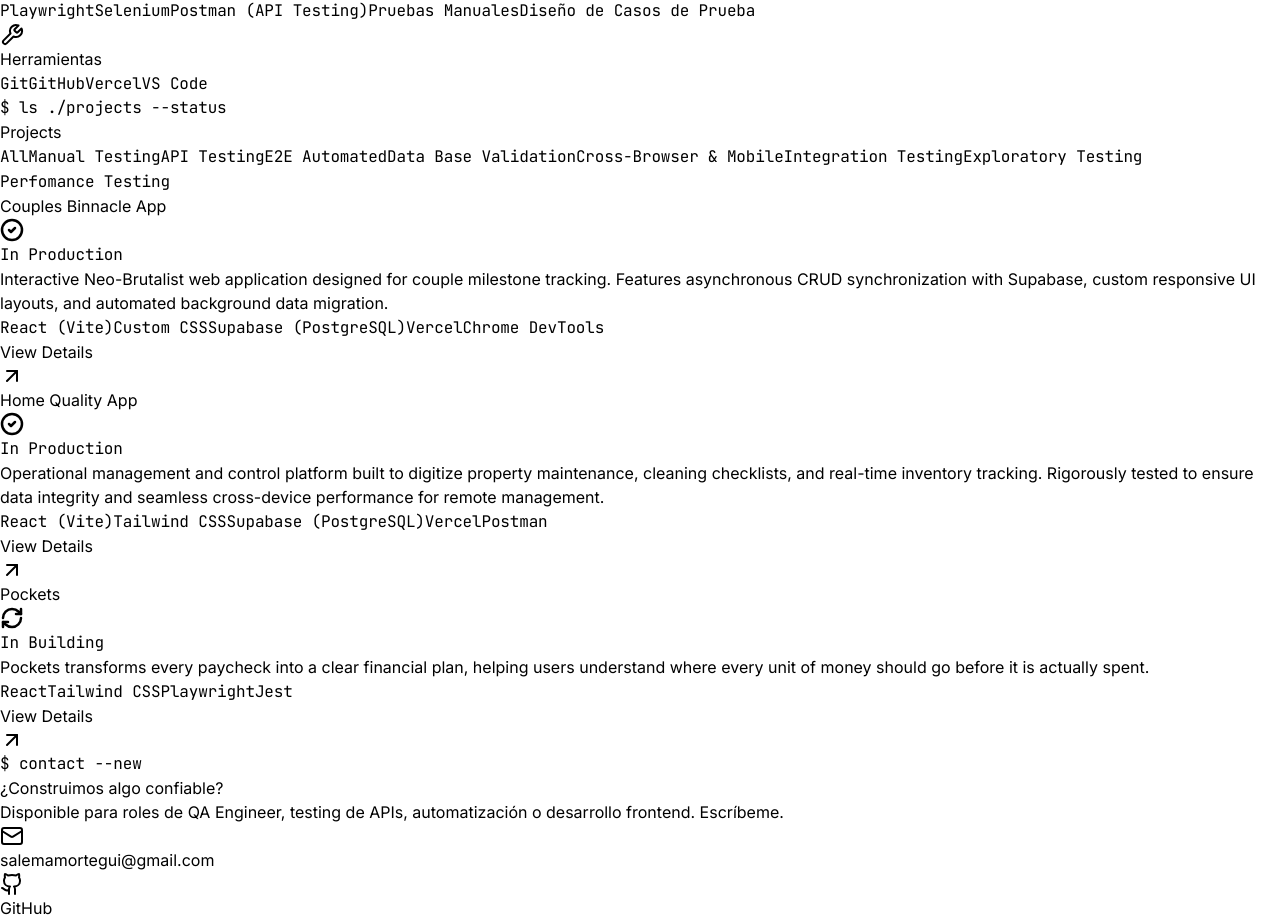
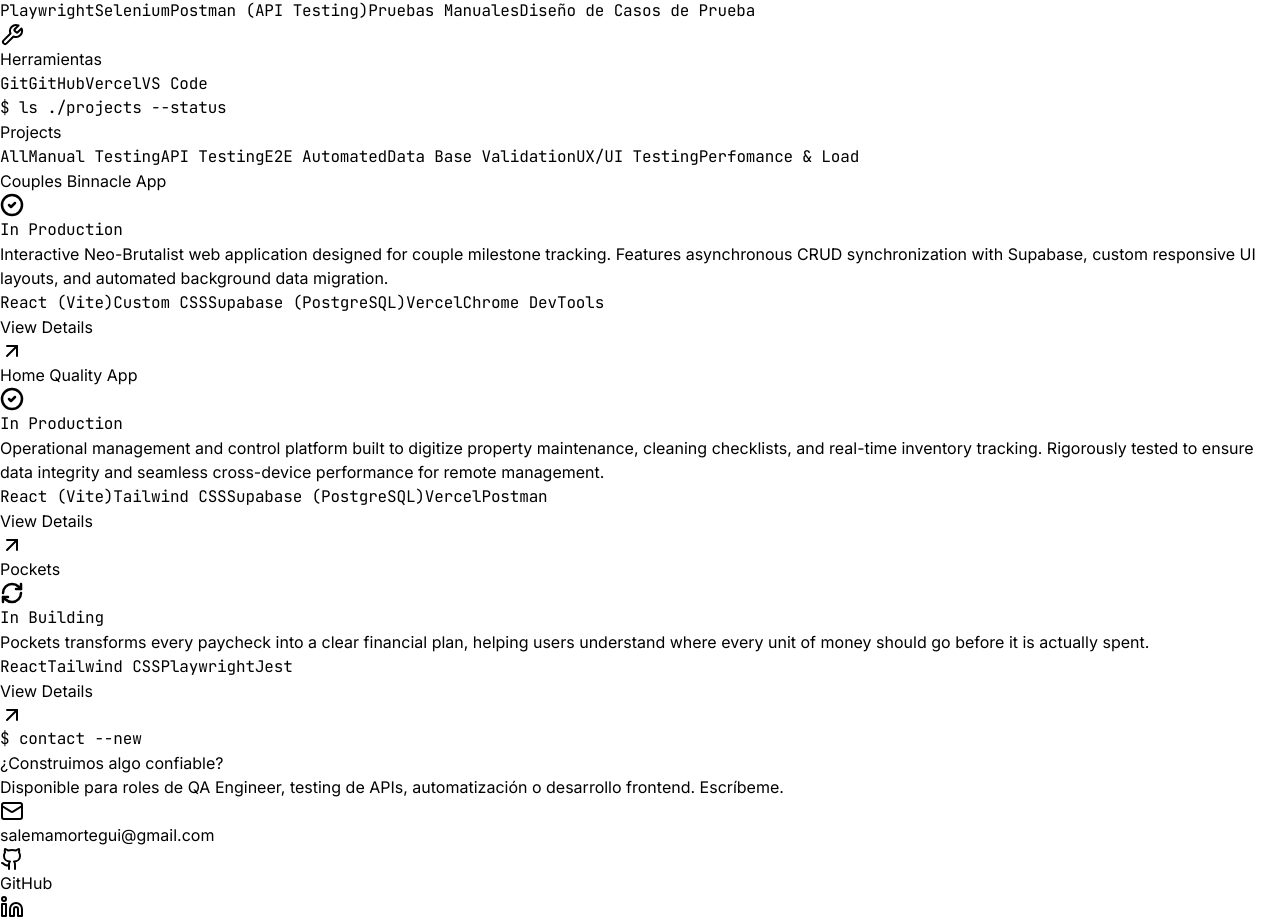
Before and after one commit to SalemAmorteg/MyPortafolio, a React (Vite) app: page / in a window 1280 px wide. Shown: the part 893-1812 px from the top of the page. Built offline with nearby package versions, Linux system fonts and the light colour scheme.

Commit message:
new filters

```diff
--- a/src/portfolio.jsx
+++ b/src/portfolio.jsx
@@ -31,10 +31,8 @@ const FILTERS = [
   { key: "api", label: "API Testing" },
   { key: "e2e", label: "E2E Automated" },
   { key: "db", label: "Data Base Validation" },
-  { key: "Cross", label: "Cross-Browser & Mobile" },
-  { key: "Integration", label: "Integration Testing" },
-  { key: "Exploratory", label: "Exploratory Testing" },
-  { key: "Performance", label: "Perfomance Testing" },
+  { key: "ui", label: "UX/UI Testing" },
+  { key: "performance", label: "Perfomance & Load" },
 ];
 
 const PROJECTS = [
@@ -43,7 +41,7 @@ const PROJECTS = [
     title: "Couples Binnacle App",
     status: "pass",
     statusLabel: "In Production",
-    category: ["manual", "db"],
+    category: ["manual", "db", "ui"],
     categoryLabel: "Manual & UX",
     command: "$ qa --project=cookies-and-mushrooms --suite=full-e2e",
     description:
@@ -63,7 +61,7 @@ const PROJECTS = [
     title: "Home Quality App",
     status: "pass",
     statusLabel: "In Production",
-    category: ["manual", "db"],
+    category: ["manual", "db", "performance", "ui", "api"],
     categoryLabel: "API Testing",
     command: "$ qa --project=cleancheck-app --suite=e2e-and-integration",
     description:
```
